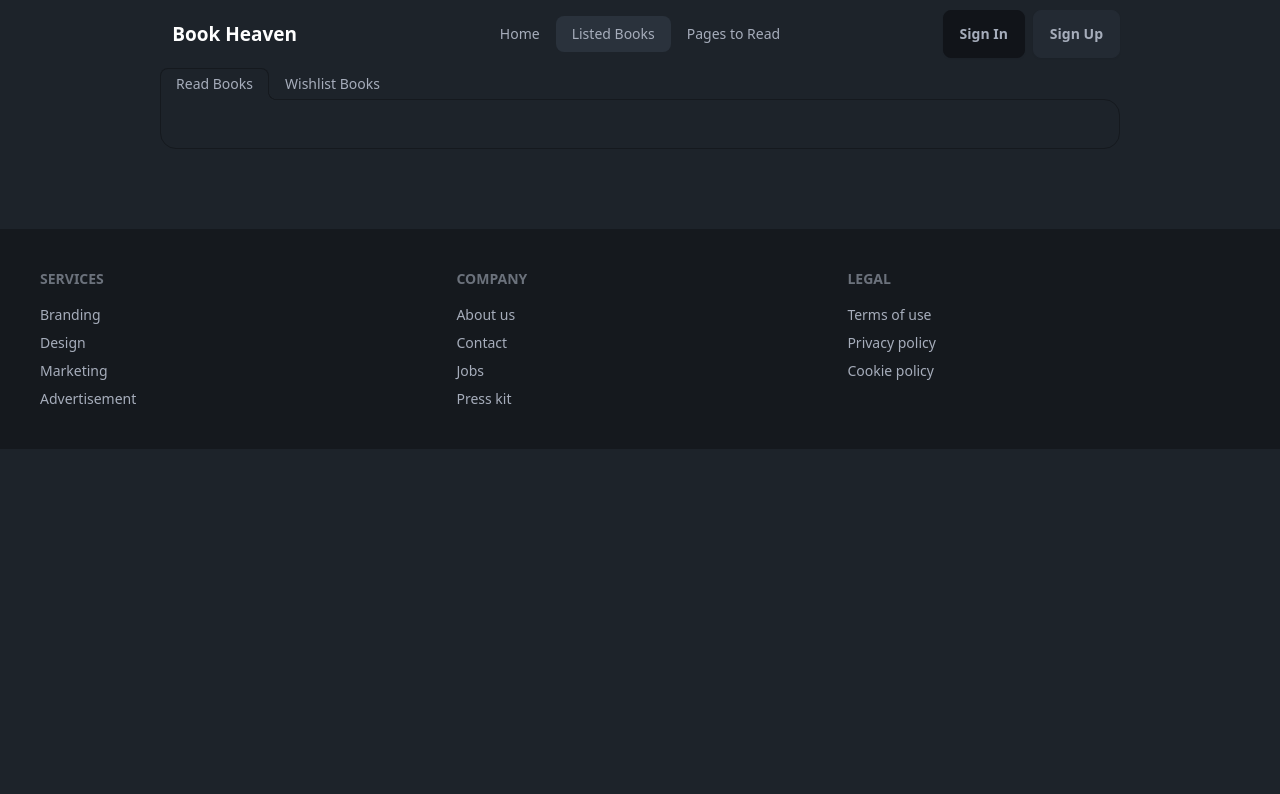
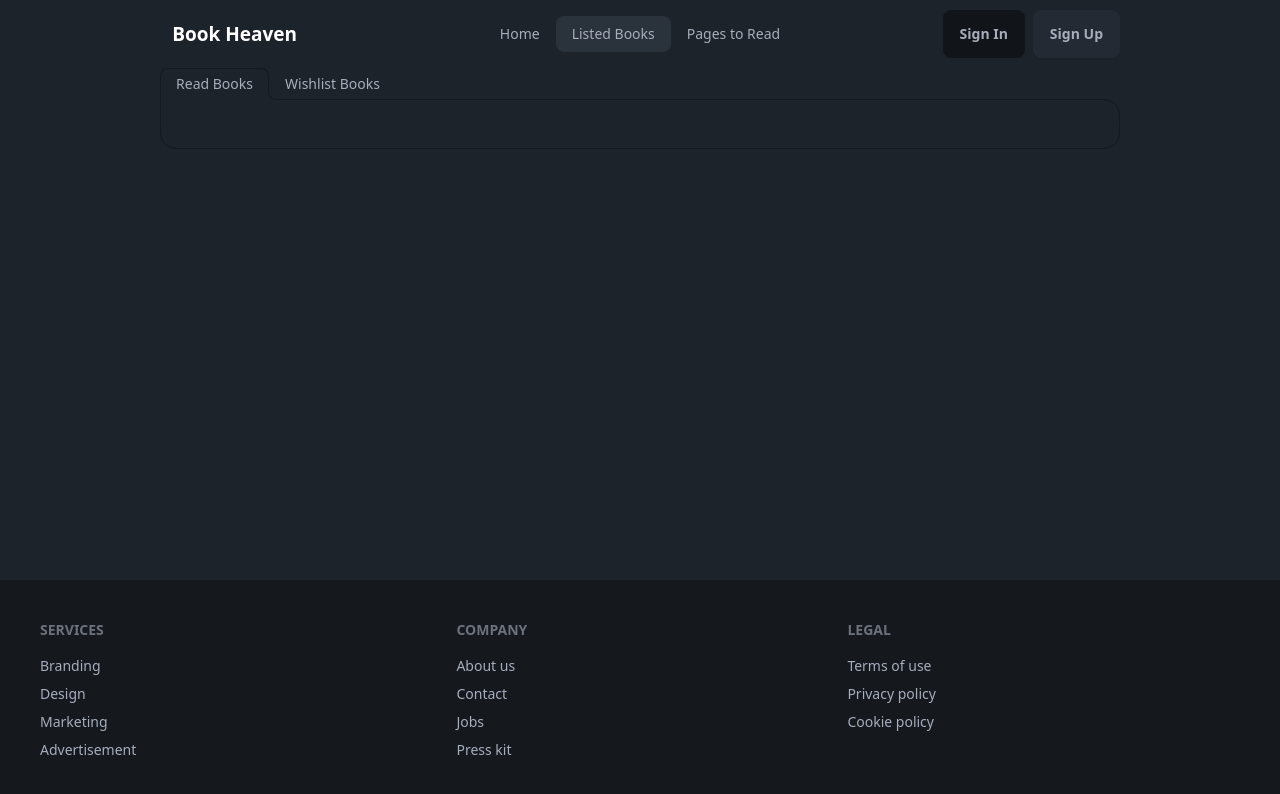
Before and after one commit to rubaiiyat/Book-Heaven, a React (Vite) app: page /listed in a window 1280 px wide. Shown: the top 794 px of the page. Built offline with nearby package versions, Linux system fonts and the light colour scheme.

Commit message:
flex grow the footer

```diff
--- a/src/Components/Root/Root.jsx
+++ b/src/Components/Root/Root.jsx
@@ -4,14 +4,16 @@ import { Outlet } from "react-router-dom";
 import Footer from "../Footer/Footer";
 const Root = () => {
   return (
-    <div>
+    <div className="flex flex-col min-h-screen">
       <div className="mx-0 md:mx-36">
         <Header></Header>
       </div>
-      <div className="mx-5 md:mx-40">
+      <div className="flex-grow mx-5 md:mx-40">
         <Outlet></Outlet>
       </div>
-      <Footer></Footer>
+      <div className="m-auto w-full">
+        <Footer></Footer>
+      </div>
     </div>
   );
 };
```
